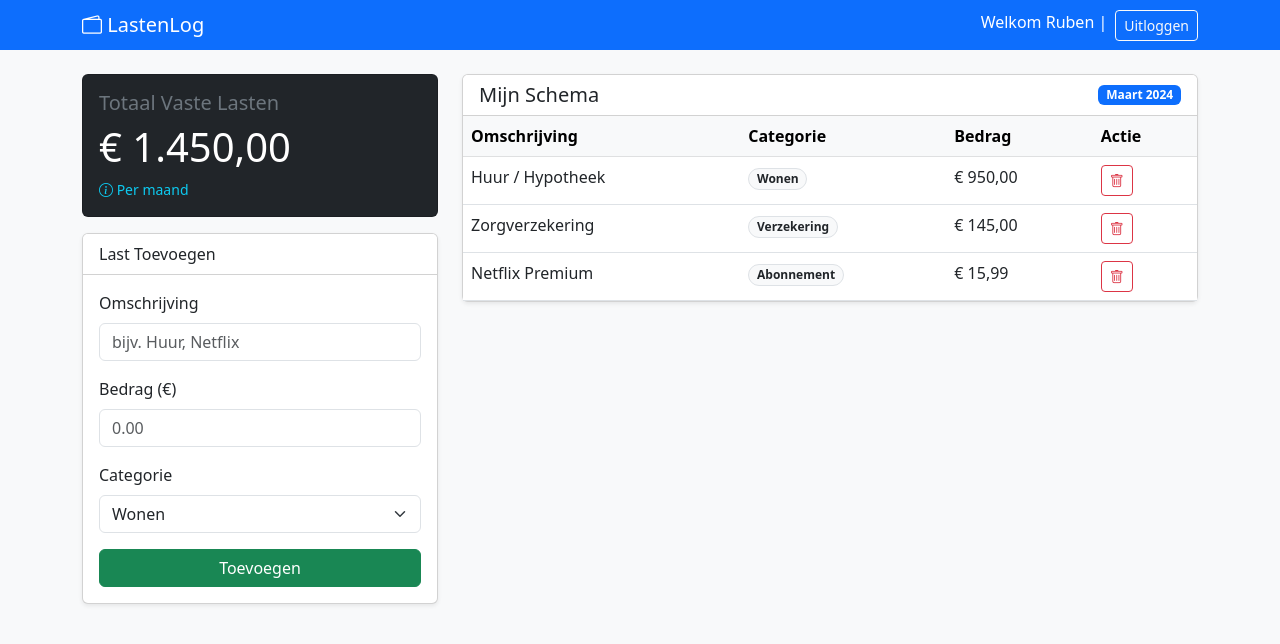
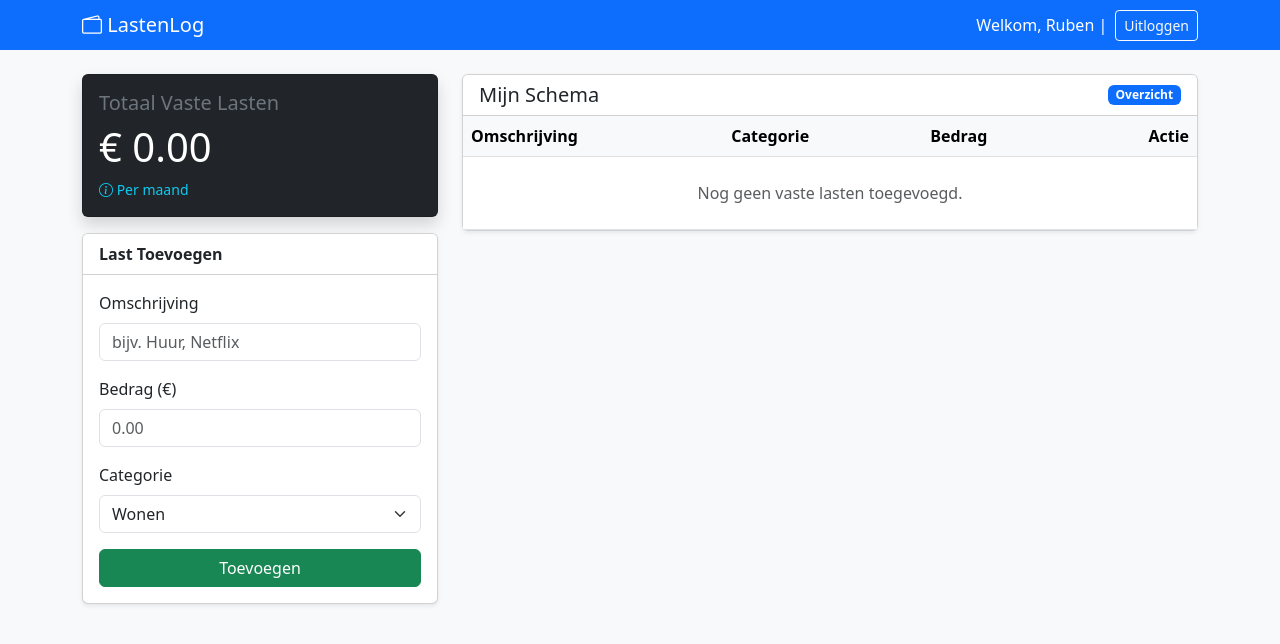
Before and after one commit to rubenwinkelman/webtechnologie, a Flask app: template templates/back/home.html in a window 1280 px wide. Shown: the top 644 px of the page. Run offline with Flask 3, Linux system fonts and the light colour scheme; the template is opened without the code that fills it: values that come from a table or form of the project are taken from there, others are empty.

Commit message:
vaste lasten werken

```diff
--- a/app.py
+++ b/app.py
@@ -17,14 +17,26 @@ class User(db.Model):
     email = db.Column(db.String(120), unique=True, nullable=False)
     password = db.Column(db.String(100), nullable=False)
 
+    lasten = db.relationship('Expense', backref='gebruiker', lazy=True)
+
     def __repr__(self):
         return f'<User {self.email}>'
+
+class Expense(db.Model):
+    id = db.Column(db.Integer, primary_key=True)
+    omschrijving = db.Column(db.String(100), nullable=False)
+    bedrag = db.Column(db.Float, nullable=False)
+    categorie = db.Column(db.String(50), nullable=False)
+    # Koppeling naar de User id
+    user_id = db.Column(db.Integer, db.ForeignKey('user.id'), nullable=False)
 
 @app.route('/')
 def home():
     if session.get('logged_in') == True:
-        user = User.query.filter_by(email=session['email']).first()
-        return render_template('back/home.html', data=user)
+        user = User.query.filter_by(id=session['user_id']).first()
+        mijn_lasten = user.lasten
+        totaal = sum(l.bedrag for l in mijn_lasten)
+        return render_template('back/home.html', data=user, lasten=mijn_lasten, totaal=totaal)
     else:
         return render_template('homepagina.html')
 
@@ -38,8 +50,10 @@ def login():
         if user and user.password == password:
 
             session['logged_in'] = True
-            session['email'] = email
-            return render_template('back/home.html', data=user)
+            session['user_id'] = user.id
+            mijn_lasten = user.lasten
+            totaal = sum(l.bedrag for l in mijn_lasten)
+            return render_template('back/home.html', data=user, lasten=mijn_lasten, totaal=totaal)
 
     return render_template('login_page.html')
 
@@ -65,5 +79,17 @@ def register():
 
     return render_template('register_page.html')
 
+@app.route('/add_expense', methods=['POST'])
+def add_expense():
+    nieuwe_last = Expense(
+        omschrijving=request.form.get('omschrijving'),
+        bedrag=float(request.form.get('bedrag')),
+        categorie=request.form.get('categorie'),
+        user_id=session['user_id'] # De ID uit de sessie die we eerder bespraken
+    )
+    db.session.add(nieuwe_last)
+    db.session.commit()
+    return redirect(url_for('home'))
+
 if __name__ == "__main__":
     app.run(debug=True)
--- a/templates/back/home.html
+++ b/templates/back/home.html
@@ -12,8 +12,9 @@
     <nav class="navbar navbar-dark bg-primary mb-4">
         <div class="container">
             <span class="navbar-brand mb-0 h1"><i class="bi bi-wallet2"></i> LastenLog</span>
-            <div class="d-flex text-white">
-                Welkom {{ data.first_name }} | <a href="/logout" class="btn btn-sm btn-outline-light ms-2">Uitloggen</a>
+            <div class="d-flex text-white align-items-center">
+                Welkom, {{ data.first_name }} |
+                <a href="/logout" class="btn btn-sm btn-outline-light ms-2">Uitloggen</a>
             </div>
         </div>
     </nav>
@@ -21,16 +22,16 @@
     <div class="container">
         <div class="row">
             <div class="col-md-4">
-                <div class="card text-white bg-dark mb-3">
+                <div class="card text-white bg-dark mb-3 shadow">
                     <div class="card-body">
                         <h5 class="card-title text-secondary">Totaal Vaste Lasten</h5>
-                        <h2 class="display-6">€ 1.450,00</h2>
+                        <h2 class="display-6">€ {{ "%.2f"|format(totaal) }}</h2>
                         <p class="card-text small text-info"><i class="bi bi-info-circle"></i> Per maand</p>
                     </div>
                 </div>
 
                 <div class="card shadow-sm">
-                    <div class="card-header bg-white font-weight-bold">Last Toevoegen</div>
+                    <div class="card-header bg-white fw-bold">Last Toevoegen</div>
                     <div class="card-body">
                         <form action="/add_expense" method="POST">
                             <div class="mb-3">
@@ -44,10 +45,10 @@
                             <div class="mb-3">
                                 <label class="form-label">Categorie</label>
                                 <select name="categorie" class="form-select">
-                                    <option value="wonen">Wonen</option>
-                                    <option value="abonnement">Abonnementen</option>
-                                    <option value="verzekering">Verzekeringen</option>
-                                    <option value="overig">Overig</option>
+                                    <option value="Wonen">Wonen</option>
+                                    <option value="Abonnement">Abonnementen</option>
+                                    <option value="Verzekering">Verzekeringen</option>
+                                    <option value="Overig">Overig</option>
                                 </select>
                             </div>
                             <button type="submit" class="btn btn-success w-100">Toevoegen</button>
@@ -60,7 +61,7 @@
                 <div class="card shadow-sm">
                     <div class="card-header bg-white d-flex justify-content-between align-items-center">
                         <h5 class="mb-0">Mijn Schema</h5>
-                        <span class="badge bg-primary">Maart 2024</span>
+                        <span class="badge bg-primary">Overzicht</span>
                     </div>
                     <div class="table-responsive">
                         <table class="table table-hover mb-0">
@@ -69,28 +70,26 @@
                                     <th>Omschrijving</th>
                                     <th>Categorie</th>
                                     <th>Bedrag</th>
-                                    <th>Actie</th>
+                                    <th class="text-end">Actie</th>
                                 </tr>
                             </thead>
                             <tbody>
+                                {% for last in lasten %}
                                 <tr>
-                                    <td>Huur / Hypotheek</td>
-                                    <td><span class="badge rounded-pill bg-light text-dark border">Wonen</span></td>
-                                    <td>€ 950,00</td>
-                                    <td><button class="btn btn-sm btn-outline-danger"><i class="bi bi-trash"></i></button></td>
+                                    <td>{{ last.omschrijving }}</td>
+                                    <td><span class="badge rounded-pill bg-light text-dark border">{{ last.categorie }}</span></td>
+                                    <td>€ {{ "%.2f"|format(last.bedrag) }}</td>
+                                    <td class="text-end">
+                                        <a href="/delete/{{ last.id }}" class="btn btn-sm btn-outline-danger">
+                                            <i class="bi bi-trash"></i>
+                                        </a>
+                                    </td>
                                 </tr>
+                                {% else %}
                                 <tr>
-                                    <td>Zorgverzekering</td>
-                                    <td><span class="badge rounded-pill bg-light text-dark border">Verzekering</span></td>
-                                    <td>€ 145,00</td>
-                                    <td><button class="btn btn-sm btn-outline-danger"><i class="bi bi-trash"></i></button></td>
+                                    <td colspan="4" class="text-center text-muted py-4">Nog geen vaste lasten toegevoegd.</td>
                                 </tr>
-                                <tr>
-                                    <td>Netflix Premium</td>
-                                    <td><span class="badge rounded-pill bg-light text-dark border">Abonnement</span></td>
-                                    <td>€ 15,99</td>
-                                    <td><button class="btn btn-sm btn-outline-danger"><i class="bi bi-trash"></i></button></td>
-                                </tr>
+                                {% endfor %}
                             </tbody>
                         </table>
                     </div>
```
Also changed, not shown: instance/database.db.
